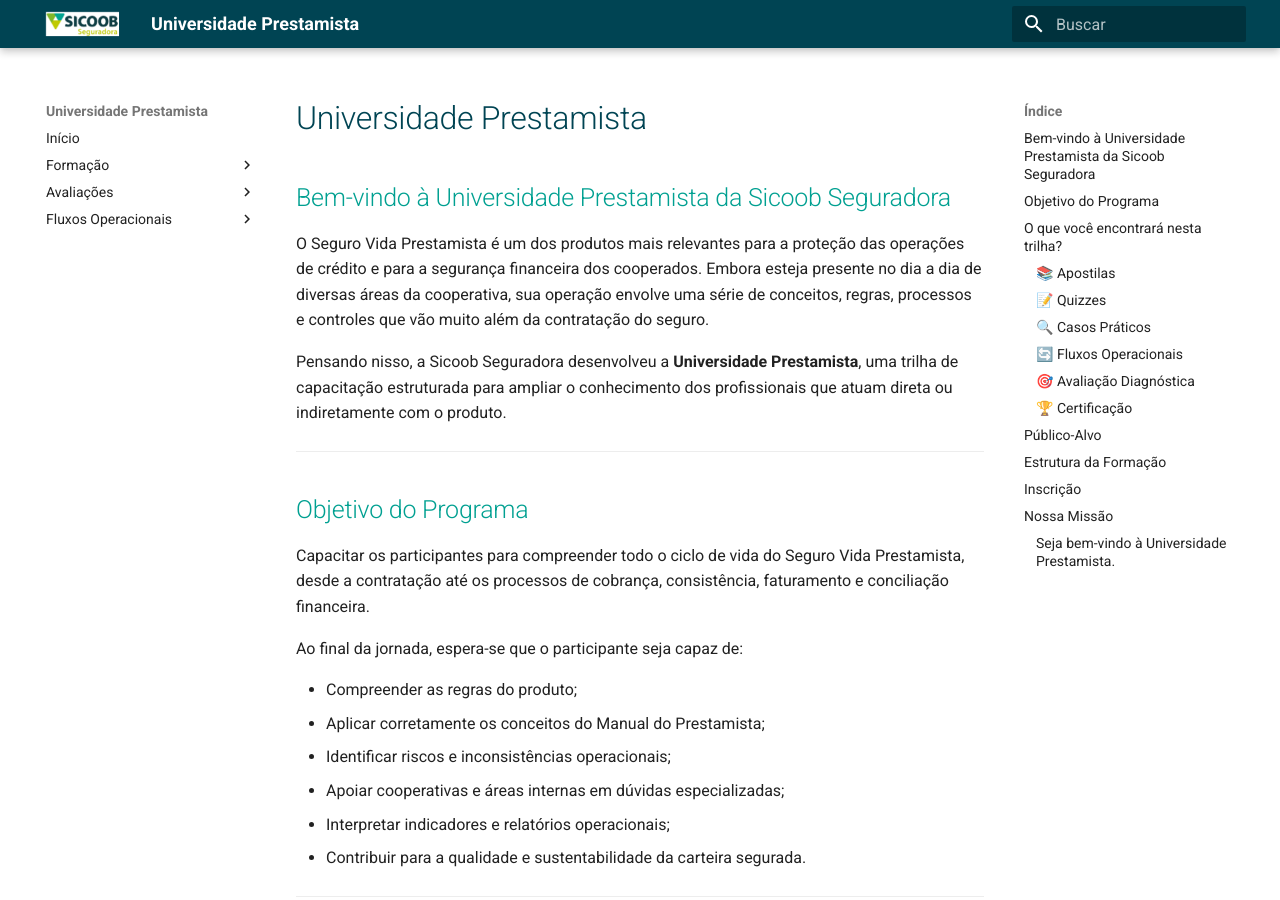
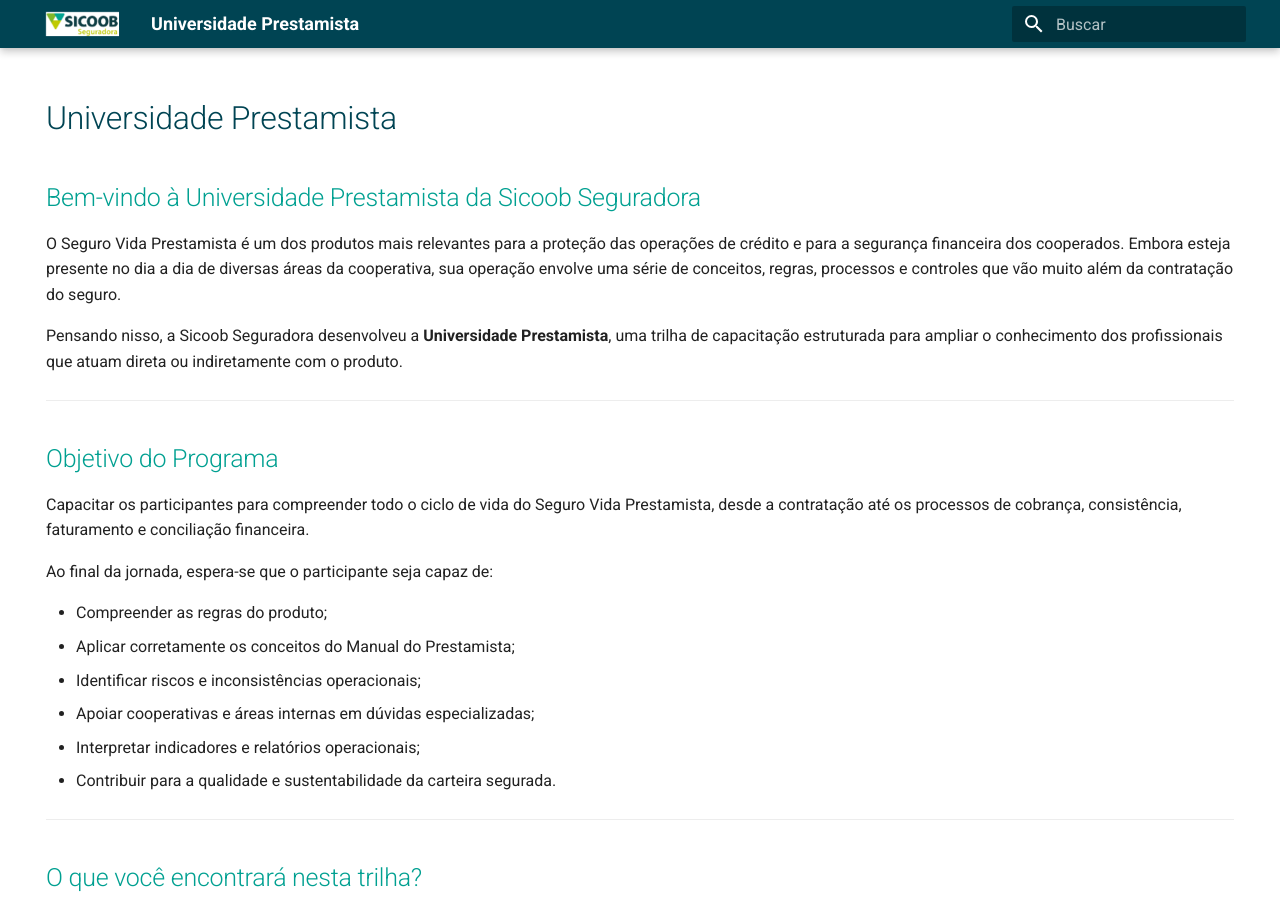
Before and after one commit to Evolares/universidade-prestamista, an MkDocs documentation site: the page built from docs/apoio/inscricao.md, in a window 1280 px wide and 900 px high. Built offline with MkDocs 1.6.1 and Material for MkDocs 9.7.7, drawn with Linux system fonts in a browser that asks for light colours; some of the changed lines change nothing that is shown.

Commit message:
Atualiza conteúdo da Universidade Prestamista

```diff
--- a/docs/apoio/inscricao.md
+++ b/docs/apoio/inscricao.md
@@ -1,3 +1,11 @@
+---
+hide:
+  - navigation
+  - toc
+  - path
+  - feedback
+---
+
 # Universidade Prestamista
 
 ## Bem-vindo à Universidade Prestamista da Sicoob Seguradora
```
